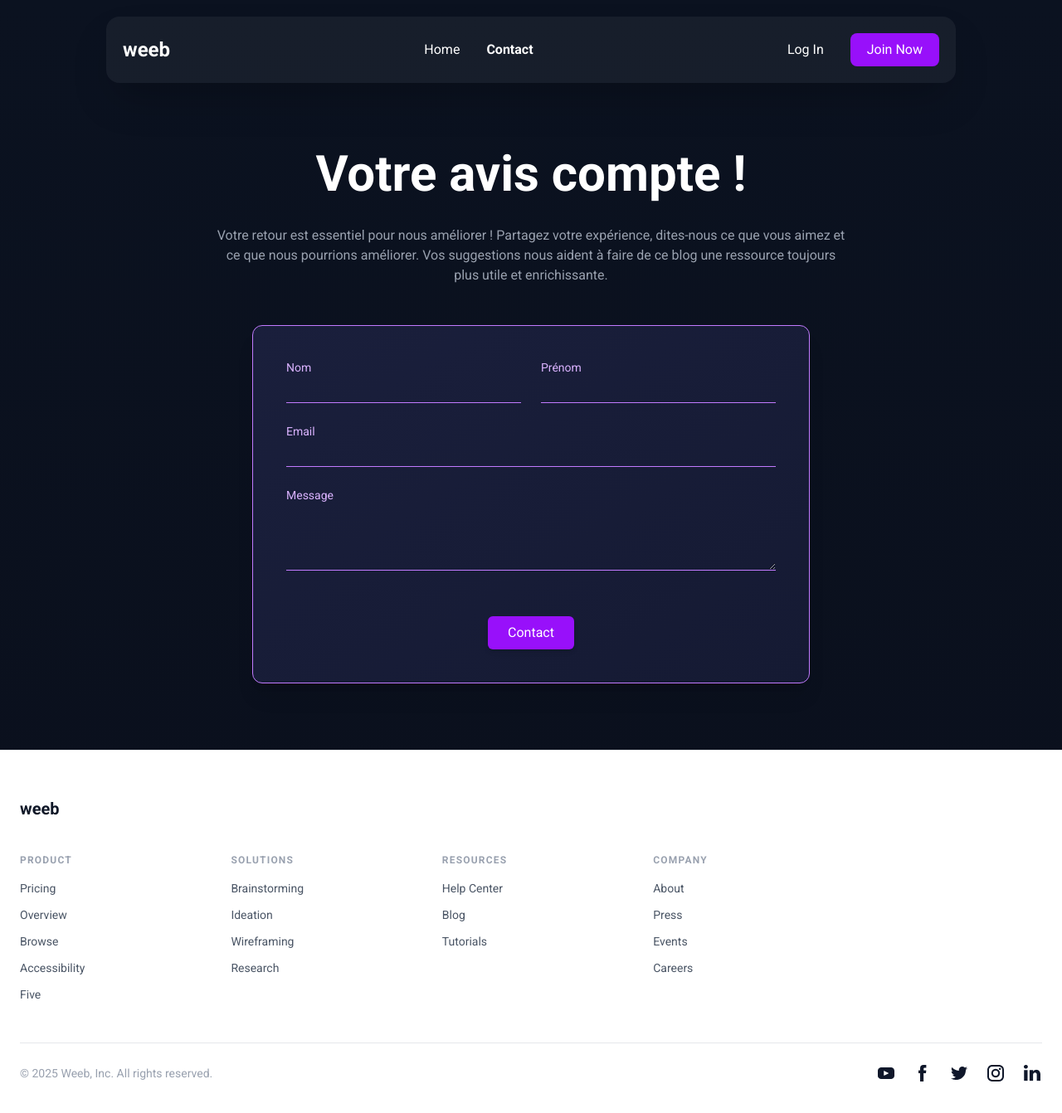
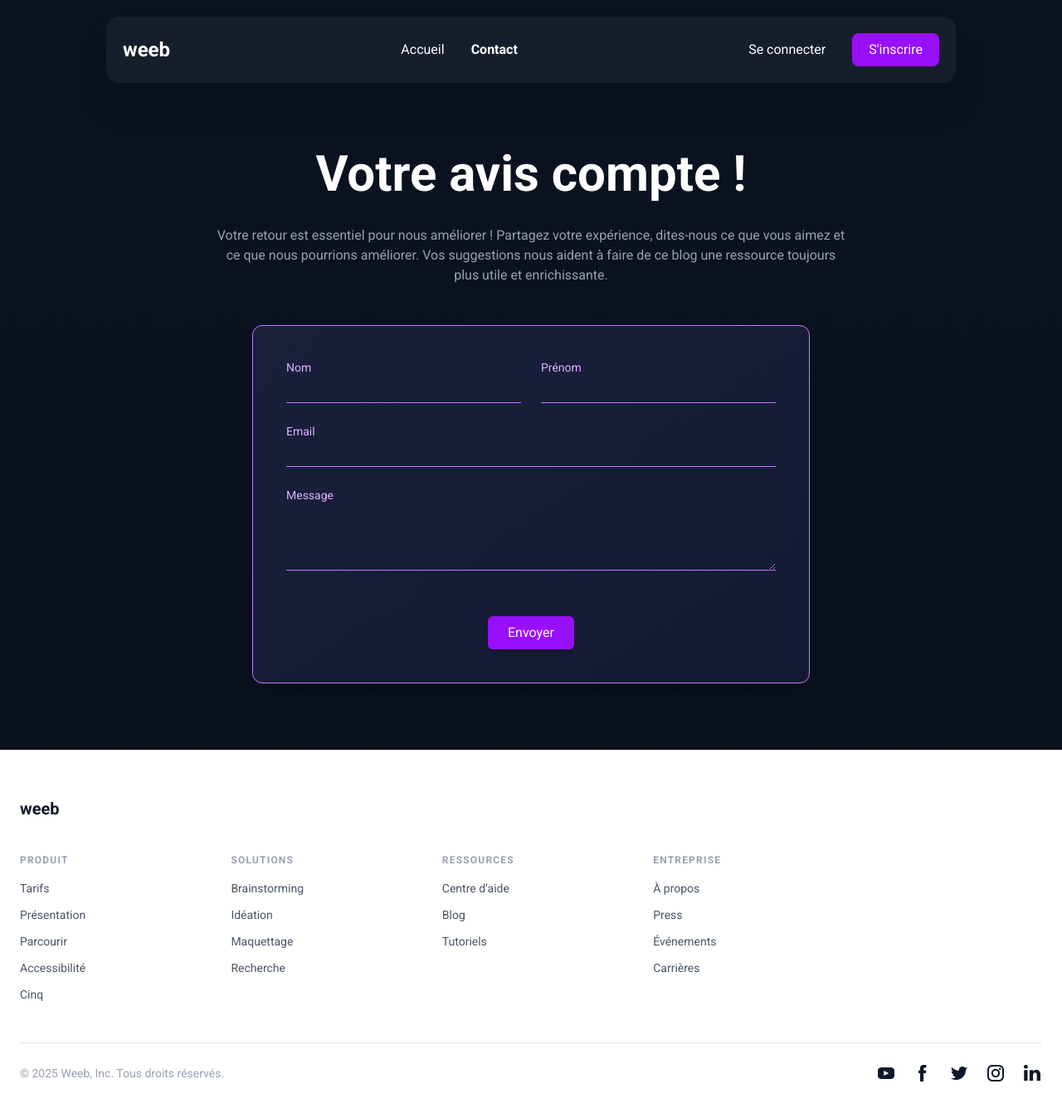
Before and after one commit to Chaimaa482/Weeb, a React (Vite) app in the folder Weeb/: page /contact in a window 1280 px wide. Shown: the top 1342 px of the page at 83% size. Built offline with nearby package versions, Linux system fonts and the light colour scheme; the HTML template or start-up script is replaced by a standard one.

Commit message:
translating english terms to french

```diff
--- a/Weeb/src/components/Footer.jsx
+++ b/Weeb/src/components/Footer.jsx
@@ -8,14 +8,14 @@ export default function Footer() {
         <div className="flex flex-col gap-10 sm:grid grid-cols-2 md:grid-cols-5">
           <div>
             <h3 className="text-xs font-semibold tracking-widest text-gray-400 uppercase mb-4">
-              Product
+              Produit
             </h3>
             <ul className="space-y-3 text-sm text-gray-600">
-              <li>Pricing</li>
-              <li>Overview</li>
-              <li>Browse</li>
-              <li>Accessibility</li>
-              <li>Five</li>
+              <li>Tarifs</li>
+              <li>Présentation</li>
+              <li>Parcourir</li>
+              <li>Accessibilité</li>
+              <li>Cinq</li>
             </ul>
           </div>
 
@@ -25,39 +25,39 @@ export default function Footer() {
             </h3>
             <ul className="space-y-3 text-sm text-gray-600">
               <li>Brainstorming</li>
-              <li>Ideation</li>
-              <li>Wireframing</li>
-              <li>Research</li>
+              <li>Idéation</li>
+              <li>Maquettage</li>
+              <li>Recherche</li>
             </ul>
           </div>
 
           <div>
             <h3 className="text-xs font-semibold tracking-widest text-gray-400 uppercase mb-4">
-              Resources
+              Ressources
             </h3>
             <ul className="space-y-3 text-sm text-gray-600">
-              <li>Help Center</li>
+              <li>Centre d’aide</li>
               <li>Blog</li>
-              <li>Tutorials</li>
+              <li>Tutoriels</li>
             </ul>
           </div>
 
           <div>
             <h3 className="text-xs font-semibold tracking-widest text-gray-400 uppercase mb-4">
-              Company
+              Entreprise
             </h3>
             <ul className="space-y-3 text-sm text-gray-600">
-              <li>About</li>
+              <li>À propos</li>
               <li>Press</li>
-              <li>Events</li>
-              <li>Careers</li>
+              <li>Événements</li>
+              <li>Carrières</li>
             </ul>
           </div>
         </div>
 
         <div className="border-t border-gray-200 mt-12 pt-6 flex flex-col items-center gap-6 md:flex-row md:justify-between">
           <p className="text-sm text-gray-400 text-center md:text-left">
-            © 2025 Weeb, Inc. All rights reserved.
+            © 2025 Weeb, Inc. Tous droits réservés.
           </p>
 
           <div className="flex items-center gap-5">
--- a/Weeb/src/components/Navbar.jsx
+++ b/Weeb/src/components/Navbar.jsx
@@ -17,7 +17,7 @@ export default function Navbar() {
               to="/"
               className={({ isActive }) => (isActive ? 'font-bold' : '')}
             >
-              Home
+              Accueil
             </NavLink>
           </li>
           <li>
@@ -35,7 +35,7 @@ export default function Navbar() {
             to="/login"
             className={({ isActive }) => (isActive ? 'font-bold' : '')}
           >
-            Log In
+            Se connecter
           </NavLink>
 
           <NavLink
@@ -46,7 +46,7 @@ export default function Navbar() {
               }`
             }
           >
-            Join Now
+            S'inscrire
           </NavLink>
         </div>
         {/* Mobile hamburger */}
--- a/Weeb/src/pages/Contact.jsx
+++ b/Weeb/src/pages/Contact.jsx
@@ -61,7 +61,7 @@ function Contact() {
                 type="submit"
                 className="px-6 py-2 bg-purple-600 hover:bg-purple-700 text-white rounded-md shadow-md transition"
               >
-                Contact
+                Envoyer
               </button>
             </div>
           </form>
--- a/Weeb/src/pages/Login.jsx
+++ b/Weeb/src/pages/Login.jsx
@@ -24,7 +24,7 @@ function Login() {
 
             <div>
               <label className="block text-purple-300 text-sm mb-2">
-                Password
+                Mot de passe
               </label>
               <input
                 type="password"
--- a/Weeb/src/pages/Signup.jsx
+++ b/Weeb/src/pages/Signup.jsx
@@ -26,7 +26,7 @@ function Signup() {
 
             <div>
               <label className="block text-purple-300 text-sm mb-2">
-                Password
+                Mot de passe
               </label>
               <input
                 type="password"
@@ -36,7 +36,7 @@ function Signup() {
 
             <div>
               <label className="block text-purple-300 text-sm mb-2">
-                Confirm password
+                Confirmer mot de passe
               </label>
               <input
                 type="password"
@@ -49,7 +49,7 @@ function Signup() {
                 type="submit"
                 className="px-6 py-2 bg-purple-600 hover:bg-purple-700 text-white rounded-md shadow-md transition"
               >
-                Sign up
+                S'inscrire
               </button>
             </div>
           </form>
```
